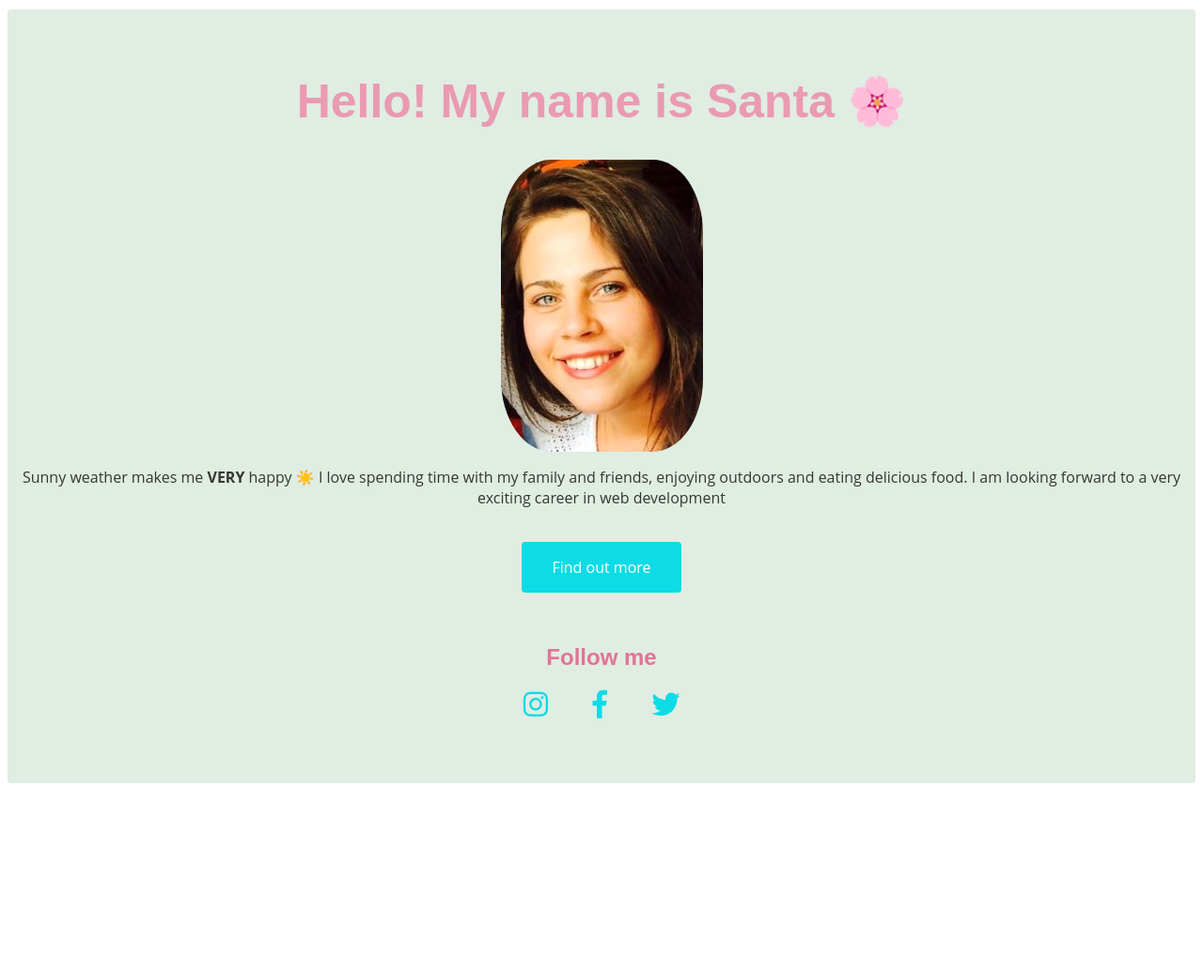
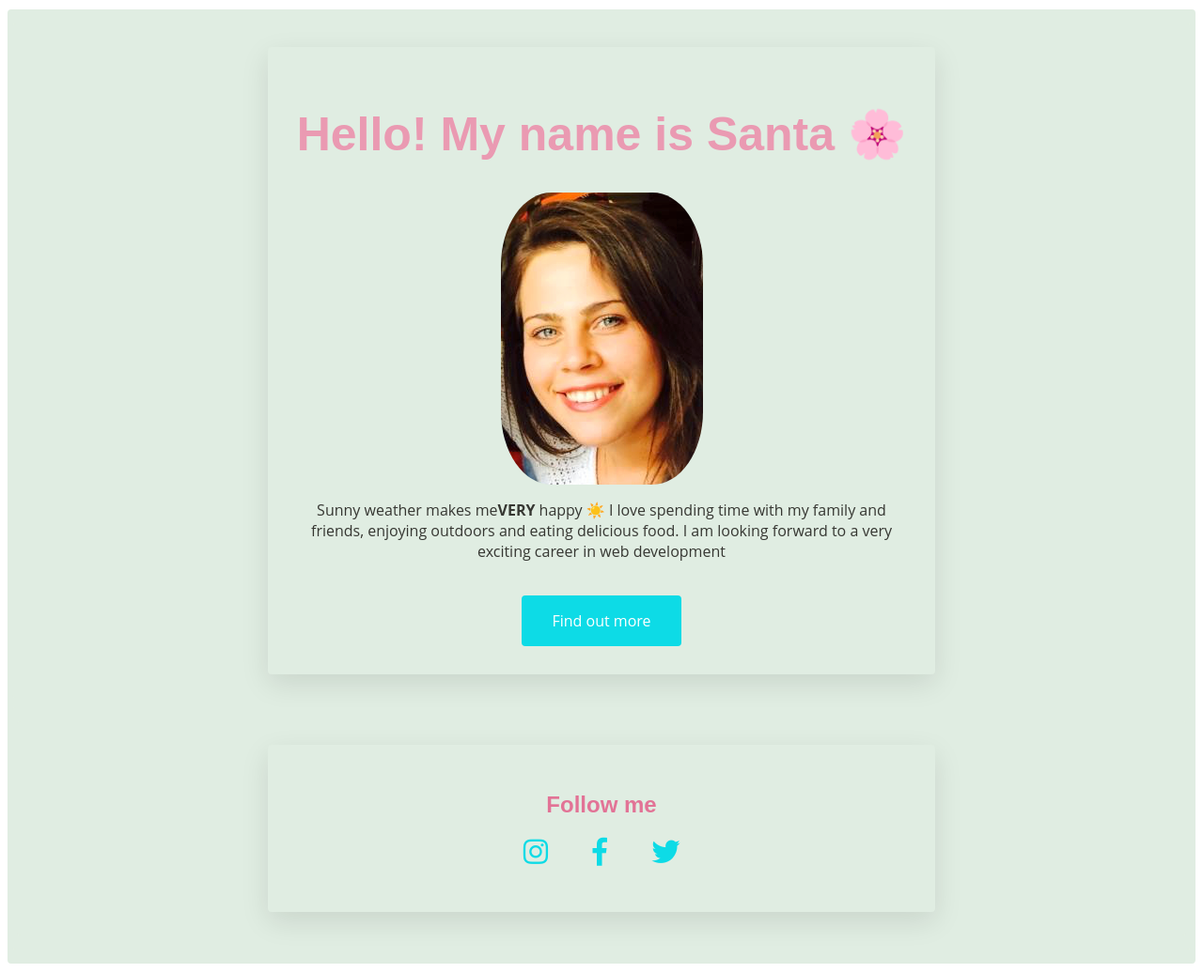
Before and after one commit to casantadu/profile, a plain HTML site: page index.html in a window 1280 px wide. Shown: the whole page at 94% size. Before the commit the page ends 844 px from the top, so only its background shows below. Drawn offline with Linux system fonts and the light colour scheme.

Commit message:
Update index.html

```diff
--- a/index.html
+++ b/index.html
@@ -11,19 +11,21 @@
   <body>
     <div class="container">
       <div class="col-xs-12 col-sm-6 col-md-3">
-        <div id="header">
+      <div id="header" class="card">
         <h1>Hello! My name is Santa 🌸</h1>
 
         <img src="images/pic.png" alt="Profile pic">
 
-          <p>Sunny weather makes me <strong>VERY</strong> happy ☀️
+        <p>Sunny weather makes me<strong>VERY</strong> happy ☀️
         I love spending time with my family and friends, enjoying outdoors and eating delicious food.
         I am looking forward to a very exciting career in web development</p>
         <a class="btn" href="https://github.com/casantadu">Find out more</a>
       </div>
-      <div>
+    </div>
 
     <div>
+      <div class="col-xs-12 col-sm-6 col-md-3">
+      <div class="card">
         <h2>Follow me</h2>
         <ul class="list-inline">
       <li>
@@ -45,6 +47,5 @@
   </div>
 </div>
 </div>
-
   </body>
 </html>
```
Lines whose indentation alone changed are shown as unchanged.
